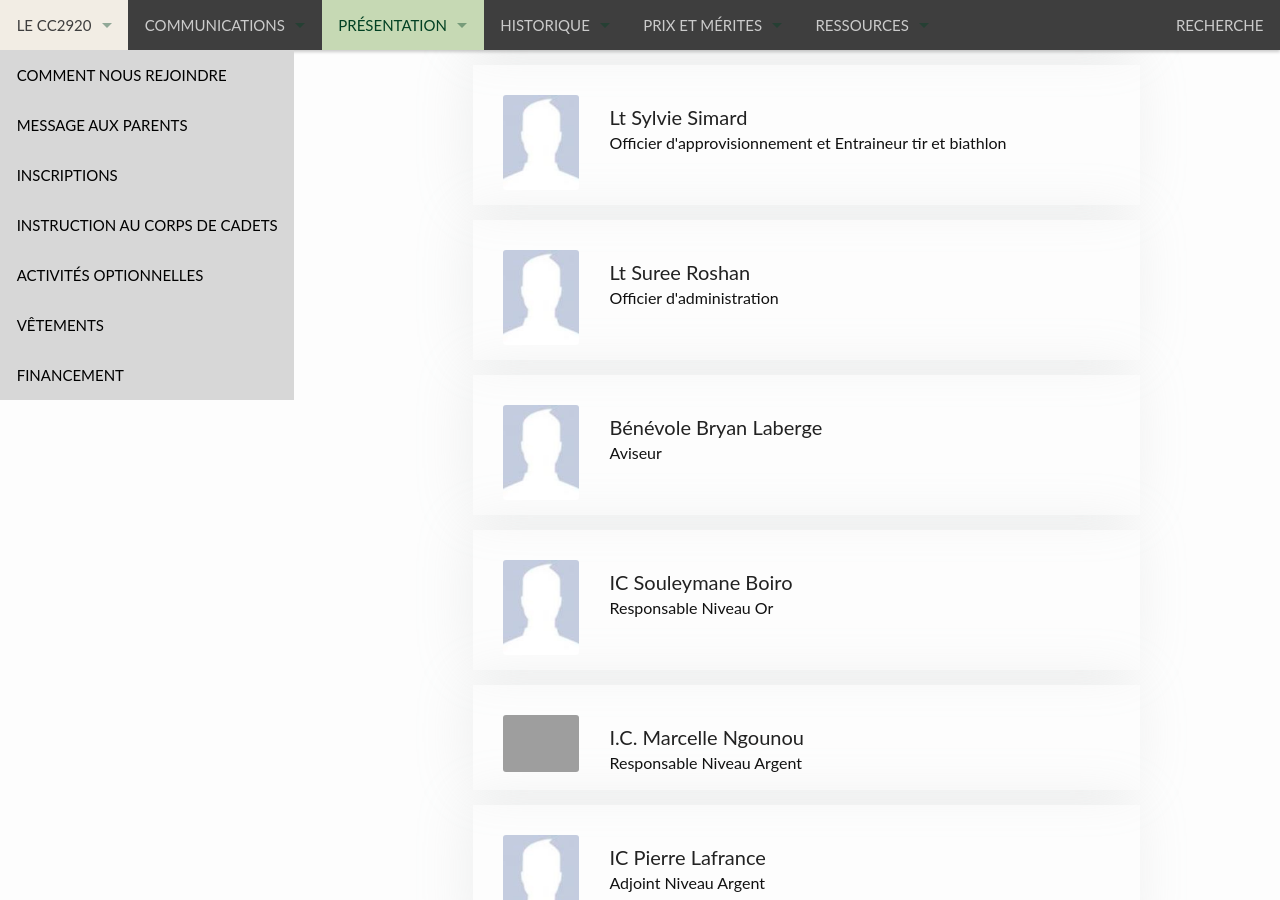
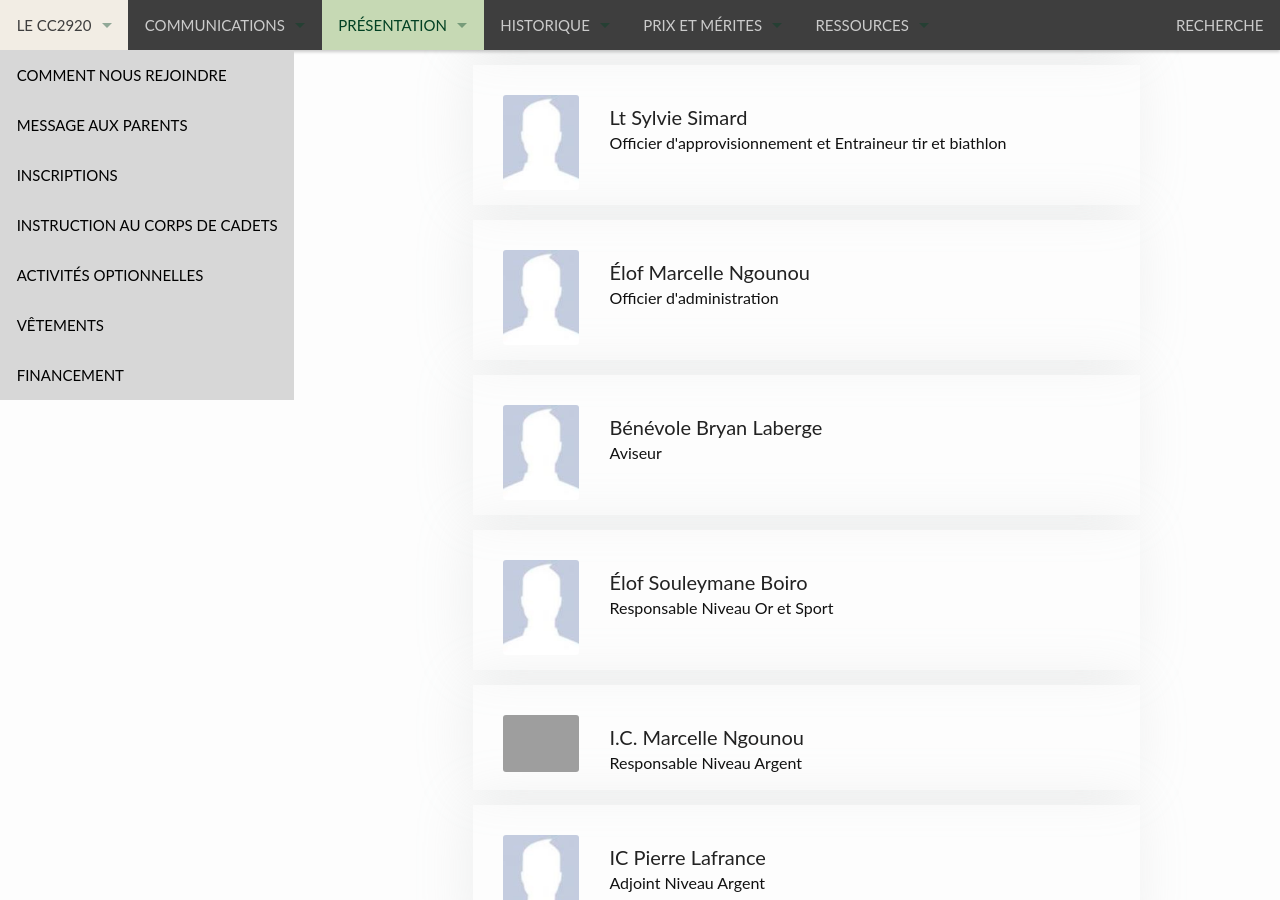
Before and after one commit to CC2920/web, a Jekyll site: the page built from _presentation/personnel.md, in a window 1280 px wide and 900 px high, scrolled down 1189 px. Built offline with Jekyll 4.4.1, drawn with Linux system fonts in a browser that asks for light colours.

Commit message:
Update personnel names and titles in markdown

```diff
--- a/_presentation/personnel.md
+++ b/_presentation/personnel.md
@@ -28,20 +28,20 @@ le-personnel:
 
   - personnel:
     picture:
-    name: Lt Suree Roshan
+    name: Élof Marcelle Ngounou
     title: Officier d'administration
     email:
 
   - personnel:
     picture:
-    name: Bénévole Bryan Laberge
-    title: Aviseur
+    name: "Bénévole Bryan Laberge"
+    title: "Aviseur"
     email:
 
   - personnel:
     picture:
-    name: IC Souleymane Boiro
-    title: Responsable Niveau Or
+    name: "Élof Souleymane Boiro"
+    title: "Responsable Niveau Or et Sport"
     email:
 
   - personnel:
```
